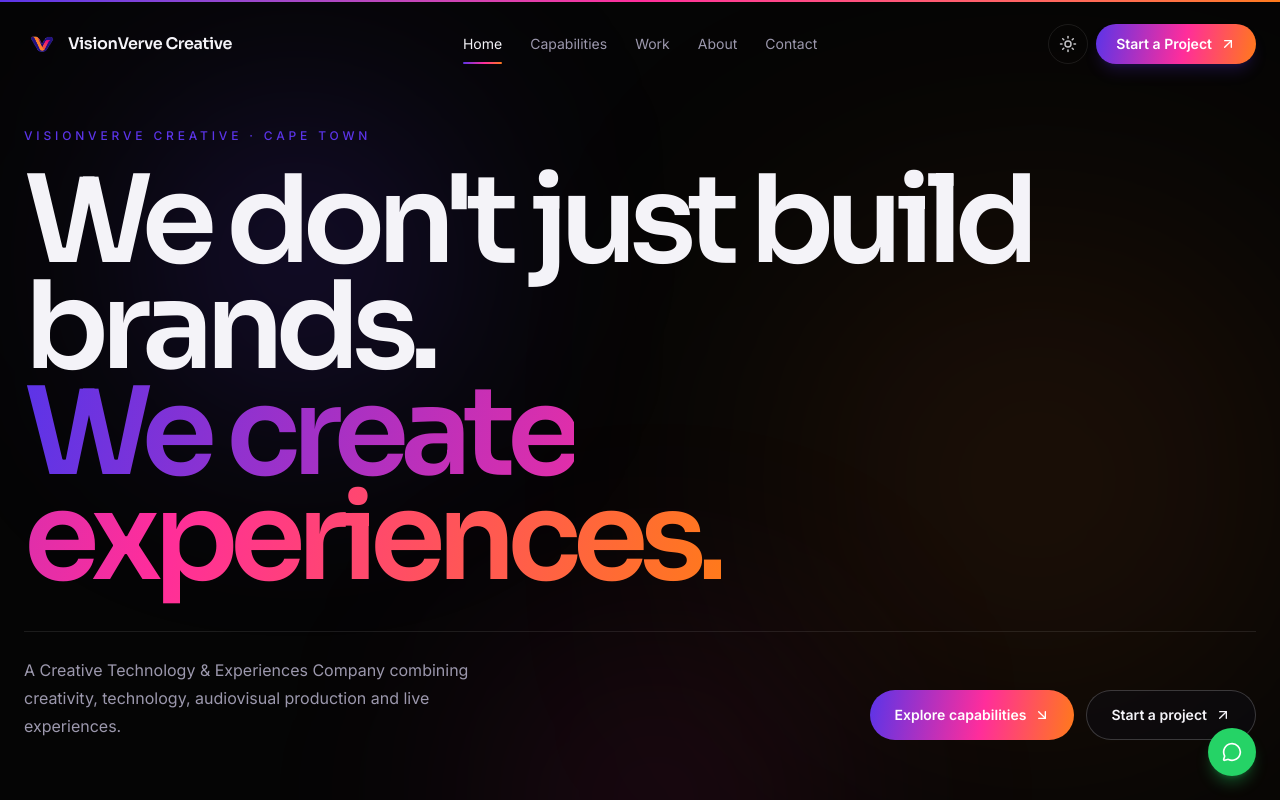
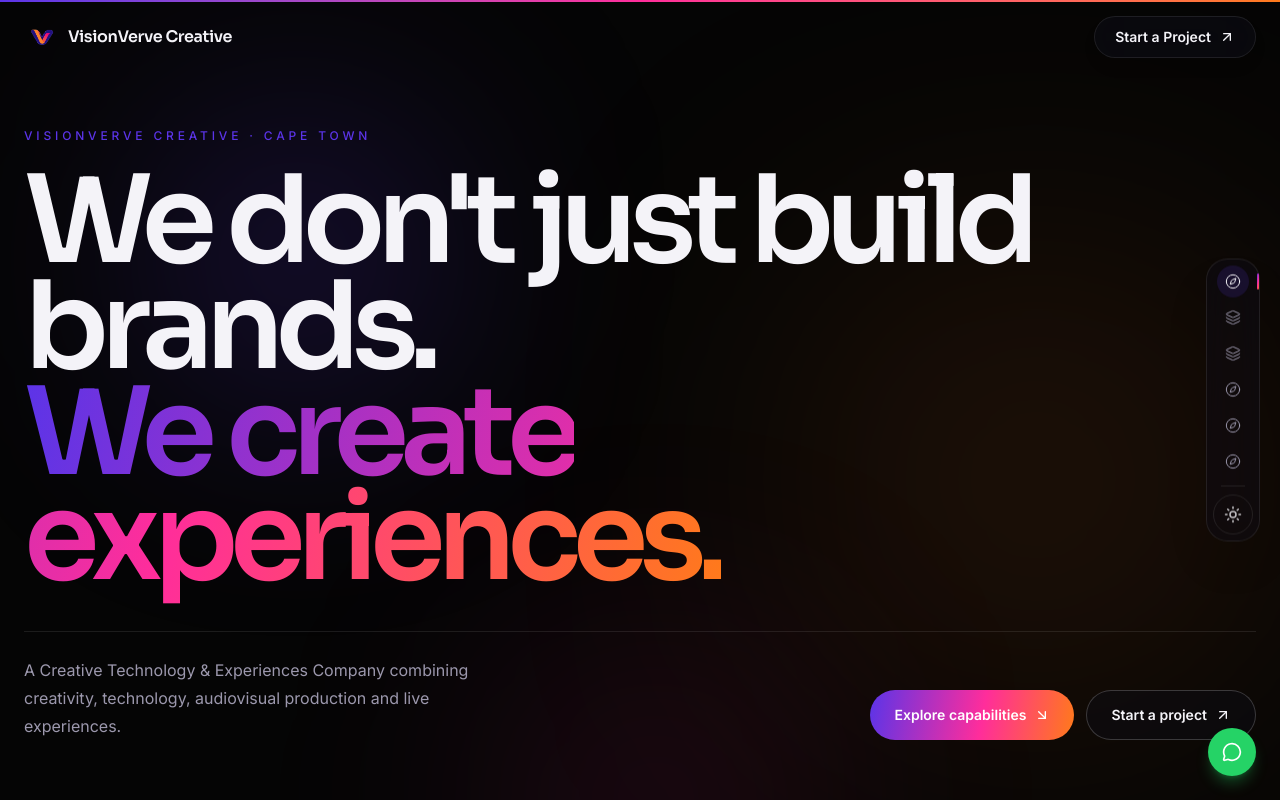
Before and after one commit to visionvervecreative/visionvervecreative-website, a Next.js app: page / in a window 1280 px wide. Shown: the top 800 px of the page. Built offline with nearby package versions, Linux system fonts and the light colour scheme.

Commit message:
Add floating VisionVerve section navigation
V0-Chat-Id: ka6FvydCO1g

```diff
--- a/components/app-shell.tsx
+++ b/components/app-shell.tsx
@@ -6,6 +6,7 @@ import { CustomCursor } from '@/components/custom-cursor'
 import { LoadingScreen } from '@/components/loading-screen'
 import { ScrollProgress, BackToTop, WhatsAppButton } from '@/components/scroll-utils'
 import { SiteHeader } from '@/components/site-header'
+import { FloatingNavigation } from '@/components/floating-navigation'
 import { SiteFooter } from '@/components/site-footer'
 import { PageTransition } from '@/components/page-transition'
 
@@ -17,6 +18,7 @@ export function AppShell({ children }: { children: React.ReactNode }) {
       <CustomCursor />
       <ScrollProgress />
       <SiteHeader />
+      <FloatingNavigation />
       <PageTransition>{children}</PageTransition>
       <SiteFooter />
       <BackToTop />
--- /dev/null
+++ b/components/floating-navigation.tsx
@@ -0,0 +1,94 @@
+'use client'
+
+import { useEffect, useState } from 'react'
+import Link from 'next/link'
+import { AnimatePresence, motion } from 'framer-motion'
+import { Compass, Layers3, Menu, X } from 'lucide-react'
+import { ThemeToggle } from './theme-toggle'
+
+const items = [
+  { id: 'home', label: 'Home', icon: Compass },
+  { id: 'divisions', label: 'Divisions', icon: Layers3 },
+  { id: 'capabilities', label: 'Capabilities', icon: Layers3 },
+  { id: 'work', label: 'Work', icon: Compass },
+  { id: 'about', label: 'About', icon: Compass },
+  { id: 'contact', label: 'Contact', icon: Compass },
+]
+
+export function FloatingNavigation() {
+  const [active, setActive] = useState('home')
+  const [expanded, setExpanded] = useState(false)
+
+  useEffect(() => {
+    const sections = items.map(({ id }) => document.getElementById(id)).filter(Boolean) as HTMLElement[]
+    const observer = new IntersectionObserver(
+      (entries) => {
+        const visible = entries
+          .filter((entry) => entry.isIntersecting)
+          .sort((a, b) => b.intersectionRatio - a.intersectionRatio)[0]
+        if (visible) setActive(visible.target.id)
+      },
+      { rootMargin: '-35% 0px -50% 0px', threshold: [0.1, 0.3, 0.6] },
+    )
+    sections.forEach((section) => observer.observe(section))
+    return () => observer.disconnect()
+  }, [])
+
+  const jump = (id: string) => {
+    document.getElementById(id)?.scrollIntoView({ behavior: 'smooth', block: 'start' })
+    setExpanded(false)
+  }
+
+  return (
+    <>
+      <aside className="fixed right-5 top-1/2 z-[90] hidden -translate-y-1/2 lg:block" aria-label="Section navigation">
+        <motion.div
+          layout
+          className="glass flex flex-col items-center gap-1 rounded-2xl border border-border/80 p-1.5 shadow-2xl shadow-black/20"
+          onMouseEnter={() => setExpanded(true)}
+          onMouseLeave={() => setExpanded(false)}
+        >
+          {items.map(({ id, label, icon: Icon }) => (
+            <button
+              key={id}
+              type="button"
+              onClick={() => jump(id)}
+              className={`group flex items-center gap-2 rounded-xl p-2 text-xs transition-colors ${active === id ? 'bg-primary/15 text-foreground' : 'text-muted-foreground hover:bg-card hover:text-foreground'}`}
+              aria-label={`Go to ${label}`}
+            >
+              <Icon className="h-4 w-4" strokeWidth={1.5} />
+              <AnimatePresence initial={false}>
+                {expanded && (
+                  <motion.span initial={{ width: 0, opacity: 0 }} animate={{ width: 'auto', opacity: 1 }} exit={{ width: 0, opacity: 0 }} className="overflow-hidden whitespace-nowrap pr-1">
+                    {label}
+                  </motion.span>
+                )}
+              </AnimatePresence>
+              {active === id && <span className="absolute right-0 h-4 w-0.5 rounded-full bg-brand-gradient" />}
+            </button>
+          ))}
+          <div className="my-1 h-px w-6 bg-border" />
+          <ThemeToggle />
+        </motion.div>
+      </aside>
+
+      <div className="fixed bottom-5 right-5 z-[90] lg:hidden">
+        <AnimatePresence>
+          {expanded && (
+            <motion.div initial={{ opacity: 0, y: 12, scale: 0.96 }} animate={{ opacity: 1, y: 0, scale: 1 }} exit={{ opacity: 0, y: 12, scale: 0.96 }} className="glass mb-3 flex flex-col gap-1 rounded-2xl border border-border p-2 shadow-2xl">
+              {items.map(({ id, label }) => (
+                <button key={id} type="button" onClick={() => jump(id)} className={`rounded-xl px-4 py-2 text-left text-sm ${active === id ? 'bg-primary/15 text-foreground' : 'text-muted-foreground'}`}>
+                  {label}
+                </button>
+              ))}
+              <ThemeToggle />
+            </motion.div>
+          )}
+        </AnimatePresence>
+        <button type="button" aria-label={expanded ? 'Close section navigation' : 'Open section navigation'} onClick={() => setExpanded((value) => !value)} className="grid h-12 w-12 place-items-center rounded-full border border-border bg-card/90 shadow-xl backdrop-blur-xl">
+          {expanded ? <X className="h-5 w-5" /> : <Menu className="h-5 w-5" />}
+        </button>
+      </div>
+    </>
+  )
+}
--- a/components/homepage-experience.tsx
+++ b/components/homepage-experience.tsx
@@ -24,7 +24,7 @@ const process = [
 
 export function HomeHero() {
   return (
-    <section className="relative flex min-h-[92svh] items-end overflow-hidden border-b border-border px-4 pb-14 pt-32 sm:px-6 sm:pb-20">
+    <section id="home" className="relative flex min-h-[92svh] items-end overflow-hidden border-b border-border px-4 pb-14 pt-32 sm:px-6 sm:pb-20">
       <div aria-hidden className="pointer-events-none absolute inset-0 -z-10 overflow-hidden">
         <div className="absolute left-[12%] top-[14%] h-72 w-72 rounded-full bg-primary/25 blur-[120px]" />
         <div className="absolute right-[4%] top-[35%] h-96 w-96 rounded-full bg-secondary/20 blur-[150px]" />
@@ -51,8 +51,8 @@ export function HomeHero() {
 export function CapabilityExperience() {
   const [open, setOpen] = useState(0)
   return (
-    <section id="capabilities" className="relative py-24 sm:py-36">
-      <div className="mx-auto max-w-7xl px-4 sm:px-6">
+    <section id="divisions" className="relative py-24 sm:py-36">
+      <div id="capabilities" className="mx-auto max-w-7xl scroll-mt-20 px-4 sm:px-6">
         <div className="mb-14 flex flex-col justify-between gap-5 border-b border-border pb-8 sm:flex-row sm:items-end">
           <div><p className="mb-4 text-xs uppercase tracking-[0.3em] text-primary">02 / Capabilities</p><h2 className="font-display text-5xl font-semibold tracking-tight sm:text-7xl">What we do.</h2></div>
           <p className="max-w-sm text-sm leading-7 text-muted-foreground">Four connected disciplines. One team capable of taking an idea from concept to execution.</p>
--- a/components/site-header.tsx
+++ b/components/site-header.tsx
@@ -1,149 +1,28 @@
 'use client'
 
-import { useEffect, useState } from 'react'
 import Image from 'next/image'
 import Link from 'next/link'
-import { usePathname } from 'next/navigation'
-import { AnimatePresence, motion } from 'framer-motion'
-import { Menu, X, ArrowUpRight } from 'lucide-react'
-import { navLinks } from '@/lib/site-data'
+import { motion } from 'framer-motion'
+import { ArrowUpRight } from 'lucide-react'
 import { Magnetic } from './anim/magnetic'
-import { ThemeToggle } from './theme-toggle'
 
 export function SiteHeader() {
-  const [scrolled, setScrolled] = useState(false)
-  const [open, setOpen] = useState(false)
-  const pathname = usePathname()
-
-  useEffect(() => {
-    const onScroll = () => setScrolled(window.scrollY > 24)
-    onScroll()
-    window.addEventListener('scroll', onScroll, { passive: true })
-    return () => window.removeEventListener('scroll', onScroll)
-  }, [])
-
-  useEffect(() => {
-    document.body.style.overflow = open ? 'hidden' : ''
-  }, [open])
-
-  useEffect(() => {
-    setOpen(false)
-  }, [pathname])
-
-  const isActive = (href: string) => (href === '/' ? pathname === '/' : pathname.startsWith(href))
-
   return (
-    <header className="fixed inset-x-0 top-0 z-[100]">
-      <div
-        className={`mx-auto flex max-w-7xl items-center justify-between px-4 transition-all duration-500 sm:px-6 ${scrolled ? 'my-3 rounded-2xl py-2.5 glass' : 'my-4 py-2'
-          }`}
-      >
-        <Link href="/" className="flex items-center gap-2" aria-label="VisionVerve Creative home">
-          <motion.span
-            whileHover={{ rotate: -8, scale: 1.08 }}
-            transition={{ type: 'spring', stiffness: 300, damping: 15 }}
-            className="inline-block"
-          >
+    <header className="pointer-events-none fixed inset-x-0 top-0 z-[100]">
+      <div className="mx-auto flex max-w-7xl items-center justify-between px-4 py-4 sm:px-6">
+        <Link href="/" className="pointer-events-auto flex items-center gap-2" aria-label="VisionVerve Creative home">
+          <motion.span whileHover={{ rotate: -8, scale: 1.08 }} transition={{ type: 'spring', stiffness: 300, damping: 15 }} className="inline-block">
             <Image src="/logos/favicon.png" alt="" width={40} height={40} className="h-9 w-9 object-contain" />
           </motion.span>
-          <span className="hidden font-display text-base font-semibold tracking-tight sm:inline">
-            VisionVerve Creative
-          </span>
+          <span className="hidden font-display text-base font-semibold tracking-tight sm:inline">VisionVerve Creative</span>
         </Link>
-
-        <nav className="hidden items-center gap-1 lg:flex">
-          {navLinks.map((link) => {
-            const active = isActive(link.href)
-            return (
-              <Link
-                key={link.href}
-                href={link.href}
-                className={`relative rounded-full px-3 py-2 text-sm transition-colors ${active ? 'text-foreground' : 'text-muted-foreground hover:text-foreground'
-                  }`}
-              >
-                {link.label}
-                {active && (
-                  <motion.span
-                    layoutId="nav-active"
-                    className="absolute inset-x-3 -bottom-0.5 h-0.5 rounded-full bg-brand-gradient"
-                    transition={{ type: 'spring', stiffness: 400, damping: 30 }}
-                  />
-                )}
-              </Link>
-            )
-          })}
-        </nav>
-
-        <div className="flex items-center gap-2">
-          <ThemeToggle />
-          <Magnetic className="hidden sm:block">
-            <Link
-              href="/contact"
-              data-cursor="Let's talk"
-              className="group inline-flex items-center gap-2 rounded-full bg-brand-gradient px-5 py-2.5 text-sm font-semibold text-white shadow-lg shadow-primary/20"
-            >
-              Start a Project
-              <ArrowUpRight className="h-4 w-4 transition-transform group-hover:translate-x-0.5 group-hover:-translate-y-0.5" />
-            </Link>
-          </Magnetic>
-          <button
-            onClick={() => setOpen(true)}
-            aria-label="Open menu"
-            className="grid h-10 w-10 place-items-center rounded-full border border-border lg:hidden"
-          >
-            <Menu className="h-5 w-5" />
-          </button>
-        </div>
+        <Magnetic className="pointer-events-auto hidden sm:block">
+          <Link href="/contact" className="group inline-flex items-center gap-2 rounded-full border border-border bg-card/60 px-5 py-2.5 text-sm font-semibold shadow-lg shadow-black/10 backdrop-blur-xl transition-colors hover:border-primary/50 hover:bg-card">
+            Start a Project
+            <ArrowUpRight className="h-4 w-4 transition-transform group-hover:translate-x-0.5 group-hover:-translate-y-0.5" />
+          </Link>
+        </Magnetic>
       </div>
-
-      <AnimatePresence>
-        {open && (
-          <motion.div
-            initial={{ opacity: 0 }}
-            animate={{ opacity: 1 }}
-            exit={{ opacity: 0 }}
-            className="fixed inset-0 z-[110] bg-background/95 backdrop-blur-xl lg:hidden"
-          >
-            <div className="flex items-center justify-between px-4 py-6 sm:px-6">
-              <Image src="/logos/main.png" alt="VisionVerve Creative" width={120} height={48} className="h-12 w-auto object-contain" />
-              <button
-                onClick={() => setOpen(false)}
-                aria-label="Close menu"
-                className="grid h-10 w-10 place-items-center rounded-full border border-border"
-              >
-                <X className="h-5 w-5" />
-              </button>
-            </div>
-            <nav className="flex flex-col gap-2 px-6 pt-6">
-              {navLinks.map((link, i) => (
-                <motion.div
-                  key={link.href}
-                  initial={{ opacity: 0, x: -20 }}
-                  animate={{ opacity: 1, x: 0 }}
-                  transition={{ delay: 0.05 * i }}
-                >
-                  <Link
-                    href={link.href}
-                    onClick={() => setOpen(false)}
-                    className={`font-display text-3xl font-semibold tracking-tight ${isActive(link.href) ? 'text-gradient' : ''
-                      }`}
-                  >
-                    {link.label}
-                  </Link>
-                </motion.div>
-              ))}
-              <Link
-                href="/contact"
-                onClick={() => setOpen(false)}
-                className="mt-6 inline-flex w-full items-center justify-center gap-2 rounded-full bg-brand-gradient px-5 py-3.5 text-base font-semibold text-white"
-              >
-                Start a Project
-                <ArrowUpRight className="h-4 w-4" />
-              </Link>
-            </nav>
-          </motion.div>
-        )}
-      </AnimatePresence>
     </header>
   )
 }
```
